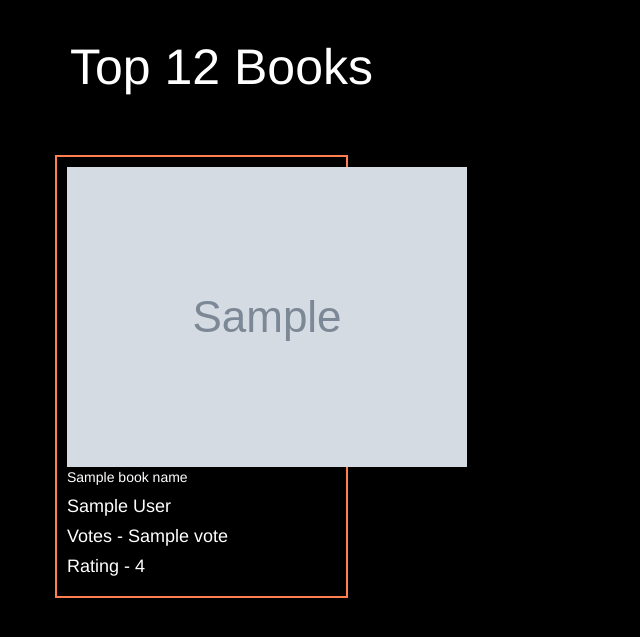
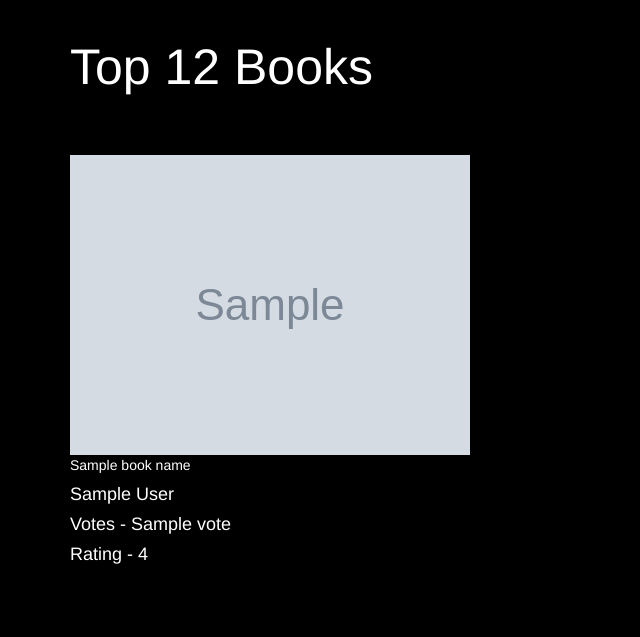
Before and after one commit to parthvasu2004/book_recommendation_system_p, a Flask app: template templates/index.html in a window 1280 px wide. Shown: the part 52-689 px from the top of the page, without its empty margins (0-640 px from the left). Run offline with Flask 3, Linux system fonts and the light colour scheme; the template is opened without the code that fills it: most values are stand-ins (such as "Sample title", 1, 10 or a date in 2020); grey boxes marked "Sample" are stand-in pictures; parts of the project's set-up code (start-up, migrations or seed data) failed here and were passed over.

Commit message:
index.html

```diff
--- a/templates/index.html
+++ b/templates/index.html
@@ -9,11 +9,6 @@
 <style>
     .text-white {
         color: white;
-    }
-    .book-card {
-        border: 2px solid #ff7f50;
-        padding: 10px;
-        margin: 10px 0;
     }
 </style>
 <body style="background-color: black">
@@ -34,7 +29,7 @@
         </div>
 
         {% for i in range(book_name|length) %}
-        <div class="col-md-3 book-card" style="margin-top: 50px">
+        <div class="col-md-3" style="margin-top: 50px">
             <div class="card">
                 <div class="card-body">
                     <img class="card-img-top" src="{{ image[i] }}">
```
